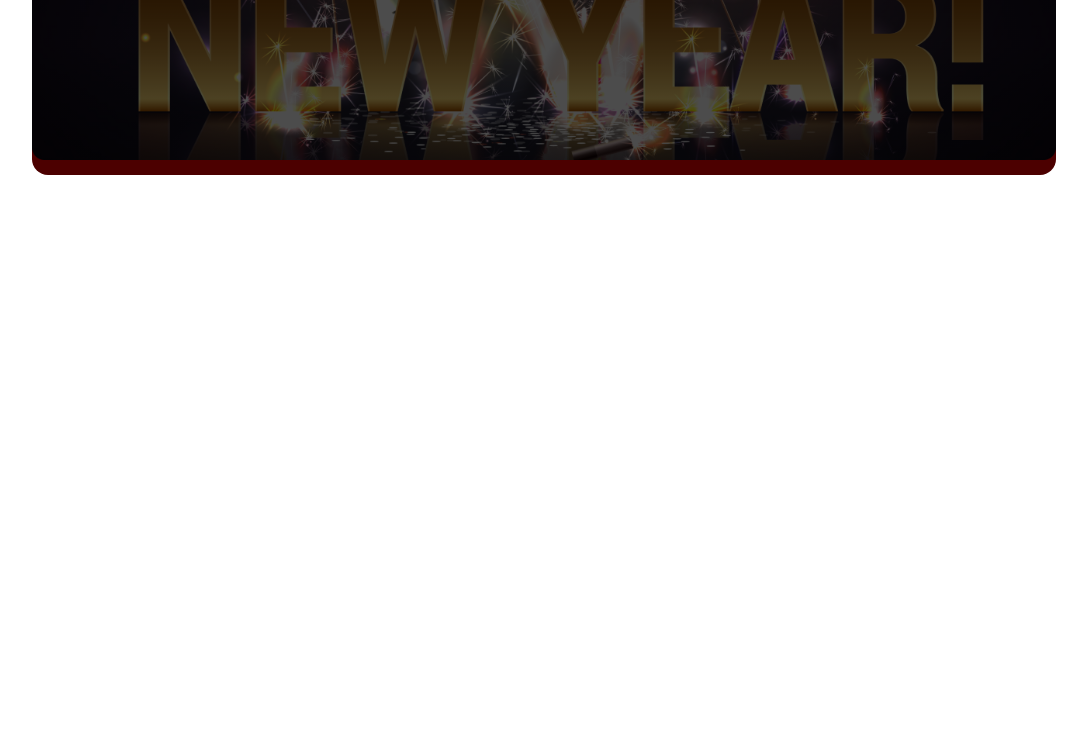
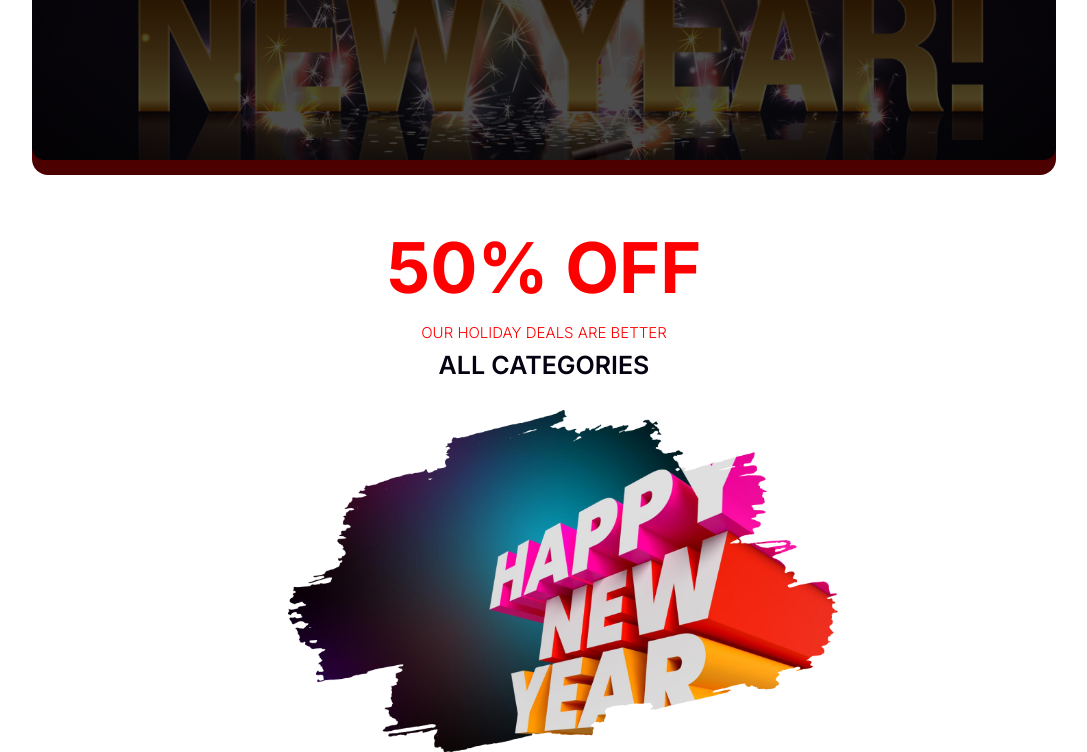
Before and after one commit to Rakibul-Islam11/my-first-assignment, a plain HTML site: page index.html in a window 1280 px wide. Shown: the part 371-1123 px from the top of the page, without its empty margins (96-1183 px from the left). Before the commit the page ends 800 px from the top, so only its background shows below. Drawn offline with Linux system fonts and the light colour scheme.

Commit message:
50% off section done

```diff
--- a/index.html
+++ b/index.html
@@ -22,5 +22,22 @@
         </div>
     </div>
     <!--hero section end-->
+
+    <!--50% off section start-->
+    <div class="dicount_section_container">
+        <div class="price_off">
+            <p>50% OFF</p>
+        </div>
+        <div class="holidy_deal">
+            <p>OUR HOLIDAY DEALS ARE BETTER</p>
+        </div>
+        <div class="all_categories">
+            <p>ALL CATEGORIES</p>
+        </div>
+        <div class="happy_new_year_img">
+            <img class="happy_year_img_insert" src="media-images/New-Year-Photo.png" alt="new year image">
+        </div>
+    </div>
+    <!--50% off section end-->
 </body>
 </html>
--- a/style.css
+++ b/style.css
@@ -43,3 +43,52 @@
 
 }
 /* hero section end */
+
+/* 50% off section start */
+.dicount_section_container {
+    width: 40%;
+    height: auto;
+    margin: auto;
+
+}
+.price_off {
+    text-align: center;
+}
+.price_off p {
+    font-family: 'Inter', sans-serif;
+    font-size: 70px;
+    color: #F00;
+    font-weight: 700;
+}
+.holidy_deal {
+    text-align: center;
+    margin-top: 13px;
+}
+.holidy_deal p {
+    font-family: 'Inter', sans-serif;
+    font-size: 15px;
+    font-weight: 300;
+    color: #F00;
+}
+.all_categories {
+    text-align: center;
+    margin-top: 8px;
+}
+.all_categories p {
+    font-family: 'Inter', sans-serif;
+    color: #070211;
+    font-size: 25px;
+    font-weight: 600;
+
+}
+.happy_new_year_img {
+    margin-top: 30px;
+    display: flex;
+
+}
+.happy_year_img_insert {
+    width: 550px;
+    align-items: center;
+    justify-content: center;
+}
+/* 50% off section end */
```
